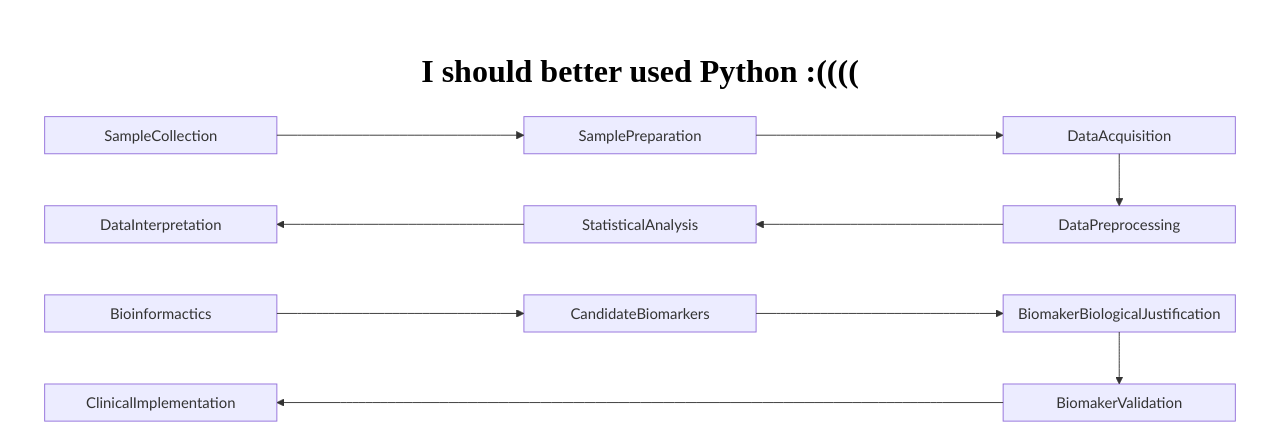
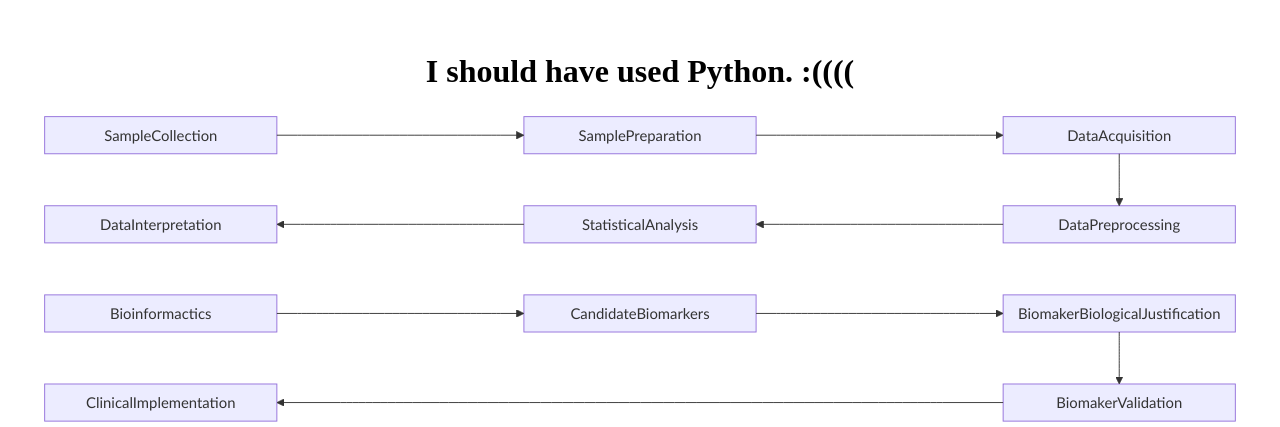
Before and after one commit to Garfieldas/flow-chart, a website built with Vite: page index.html in a window 1280 px wide. Shown: the part 220-647 px from the top of the page. Built offline with nearby package versions, Linux system fonts and the light colour scheme; grey boxes are pictures that could not be loaded.

Commit message:
Silly mistake

```diff
--- a/index.html
+++ b/index.html
@@ -2,7 +2,7 @@
 <html lang="en">
   <head>
     <meta charset="UTF-8" />
-    <link rel="icon" type="image/svg+xml" href="/vite.svg" />
+    <link rel="icon" type="image/svg+xml" href="/icon.png" />
     <meta name="viewport" content="width=device-width, initial-scale=1.0" />
     <link rel="stylesheet" href="src/style.css">
     <title>Vite App</title>
--- a/src/main.js
+++ b/src/main.js
@@ -12,7 +12,7 @@ window.addEventListener('load', () => {
    }, 2000);
 })
 
-title.textContent = 'I should better used Python :((((';
+title.textContent = 'I should have used Python. :((((';
 
 mermaid.initialize({ startOnLoad: true });
 
```
Also changed, not shown: public/icon.png (added).
